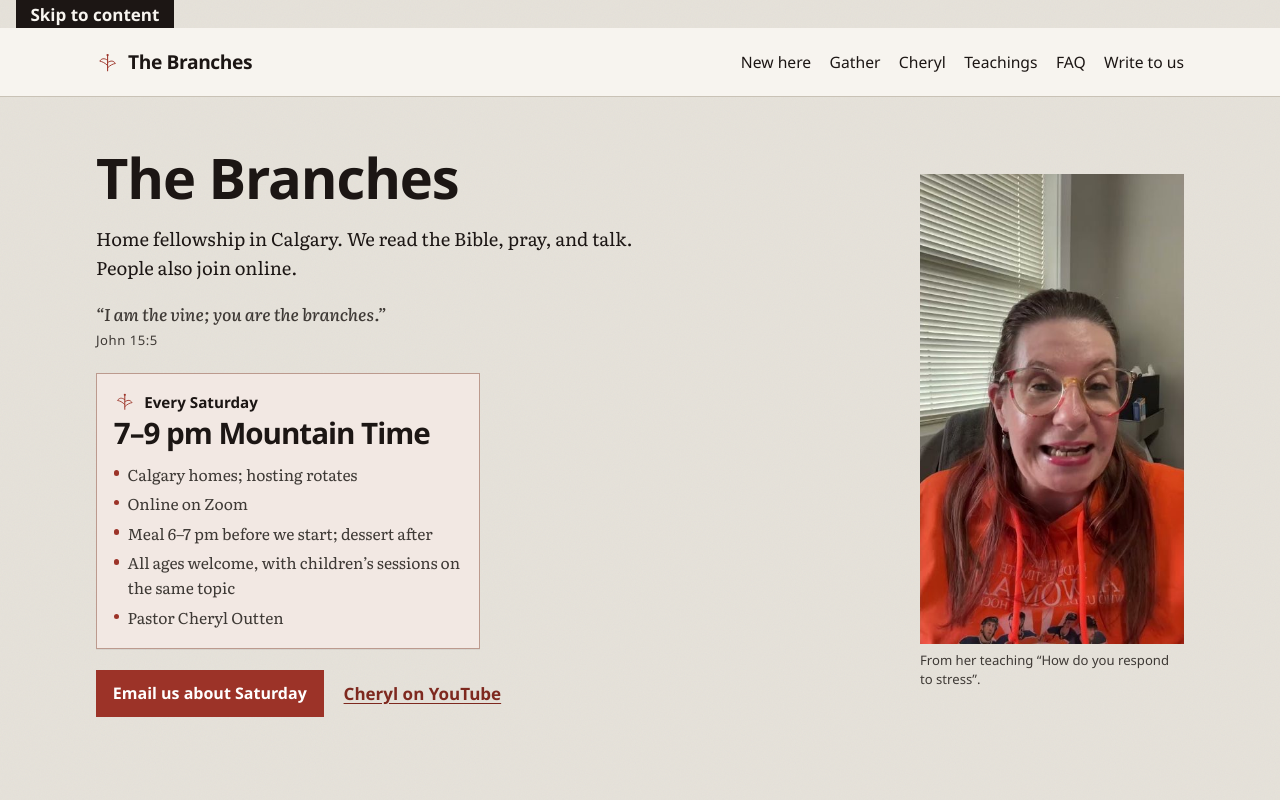
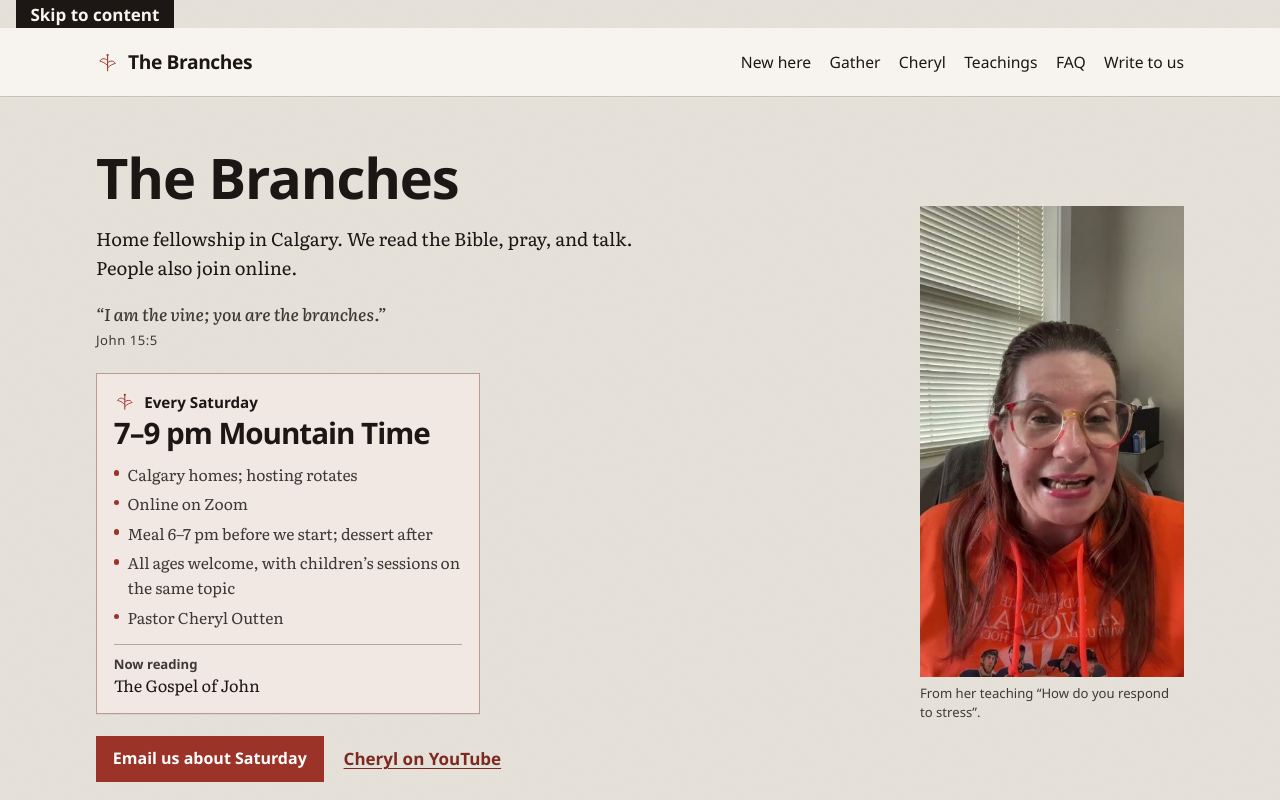
Before and after one commit to lioneltchami/the-branches, a React (Vite) app: page / in a window 1280 px wide. Shown: the top 800 px of the page. Built offline with nearby package versions, Linux system fonts and the light colour scheme; a web font is replaced by a local one.

Commit message:
Add one-file Now reading source, shown on the Saturday card and in the children's block

```diff
--- a/src/App.css
+++ b/src/App.css
@@ -302,6 +302,29 @@
   font-family: var(--font-ui);
   font-size: 0.95rem;
   font-weight: 600;
+}
+
+.saturday__reading {
+  margin: 0.85rem 0 0;
+  padding-top: 0.7rem;
+  border-top: 1px solid color-mix(in srgb, var(--rust) 22%, var(--line));
+  font-size: 1.02rem;
+  line-height: 1.35;
+}
+
+.saturday__reading span {
+  display: block;
+  font-family: var(--font-ui);
+  font-size: 0.82rem;
+  font-weight: 600;
+  color: var(--muted);
+}
+
+.saturday__reading small {
+  display: block;
+  margin-top: 0.15rem;
+  font-size: 0.9rem;
+  color: var(--muted);
 }
 
 .saturday__time {
--- a/src/App.tsx
+++ b/src/App.tsx
@@ -1,5 +1,6 @@
 import { useEffect, useId, useRef, useState, type FormEvent, type MouseEvent } from 'react'
 import './App.css'
+import { READING } from './content/reading'
 
 const YOUTUBE = 'https://www.youtube.com/@cheryloutten8100'
 const BOOK = 'https://www.cherylbay.com/'
@@ -433,7 +434,7 @@ function App() {
               </ol>
               <p>
                 Children have their own interactive sessions on the same topic being studied, so
-                everyone is on the same page.
+                everyone is on the same page. Right now that is {READING.title}.
               </p>
               <p>Put the number of children in your note when you write.</p>
             </aside>
@@ -690,6 +691,12 @@ function SaturdayCard() {
         <li>All ages welcome, with children’s sessions on the same topic</li>
         <li>Pastor Cheryl Outten</li>
       </ul>
+      <p className="saturday__reading">
+        <span>Now reading</span>
+        {READING.title}
+        {READING.passage ? `, ${READING.passage}` : ''}
+        {READING.note && <small>{READING.note}</small>}
+      </p>
     </div>
   )
 }
--- /dev/null
+++ b/src/content/reading.ts
@@ -0,0 +1,11 @@
+export type Reading = {
+  title: string
+  passage?: string
+  note?: string
+}
+
+export const READING: Reading = {
+  title: 'The Gospel of John',
+  passage: '',
+  note: '',
+}
```
Also changed, not shown: 1 other file (tests, documents, lock files or other folders).
